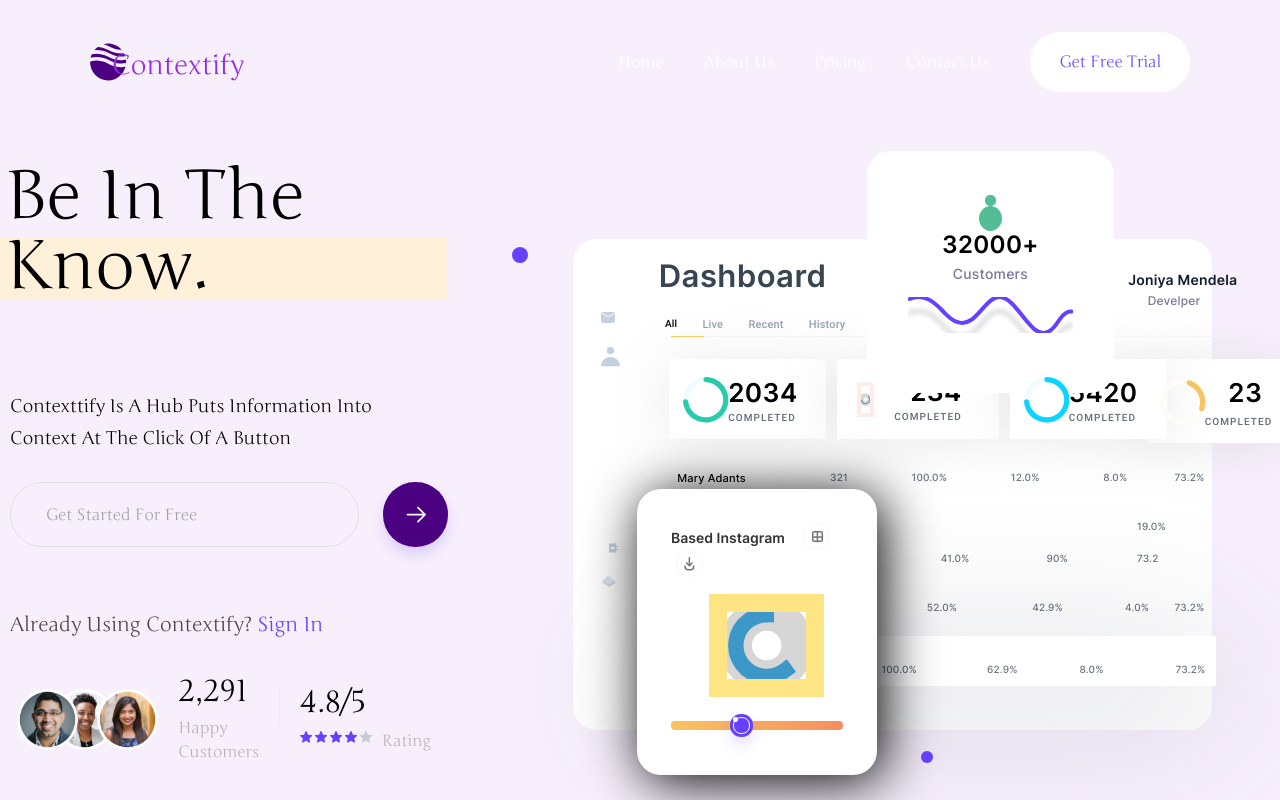
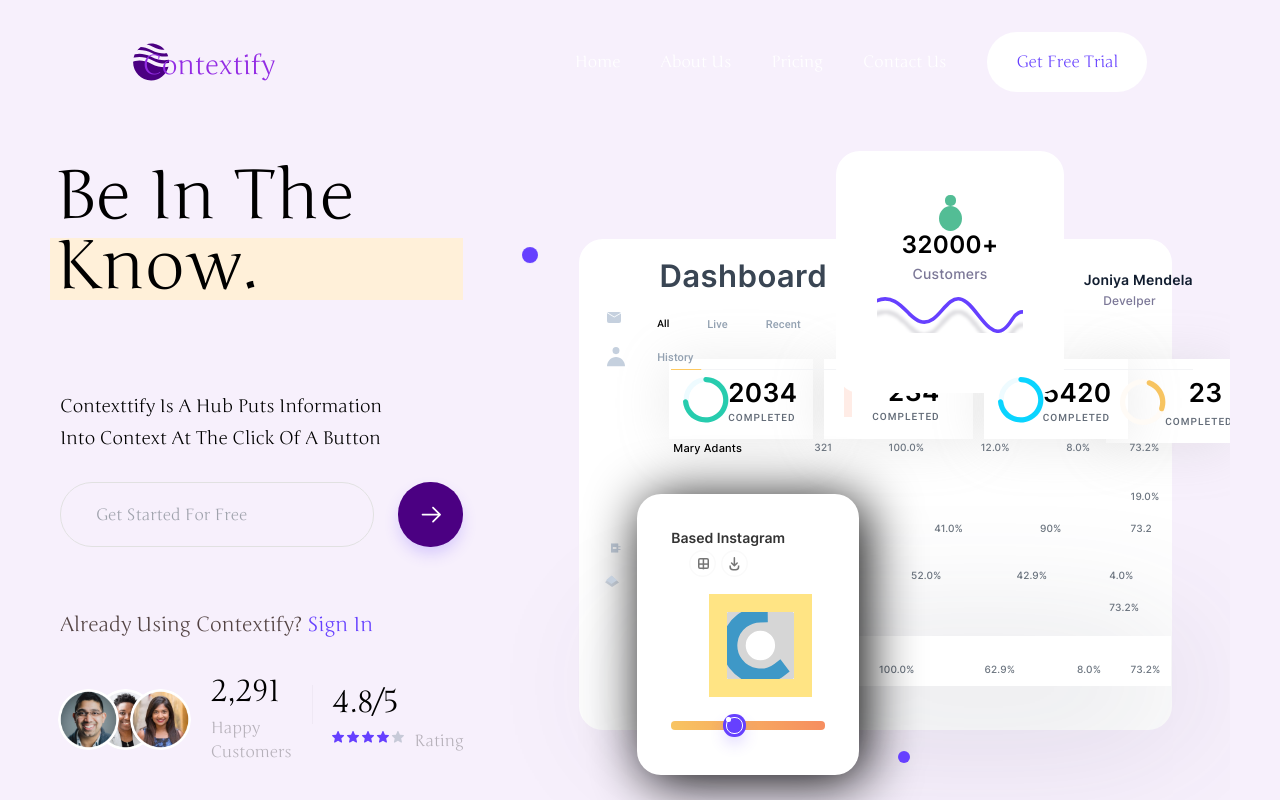
Before and after one commit to rishabh-17/contextify-ai, a React (Vite) app in the folder client/: page / in a window 1280 px wide. Shown: the top 800 px of the page. Built offline with nearby package versions, Linux system fonts and the light colour scheme.

Commit message:
index style changed

```diff
--- a/client/src/styles/index.css
+++ b/client/src/styles/index.css
@@ -2,6 +2,8 @@ body {
   margin: 0;
   padding: 0;
   font-family: Junge;
+  background-color: #F7F0FC;
+  padding: 0 50px;
 }
 * {
   box-sizing: border-box;
@@ -42,3 +44,7 @@ input {
 input:focus {
   outline: none;
 }
+
+.root {
+  background-color: #f5f5f5;
+}
```
